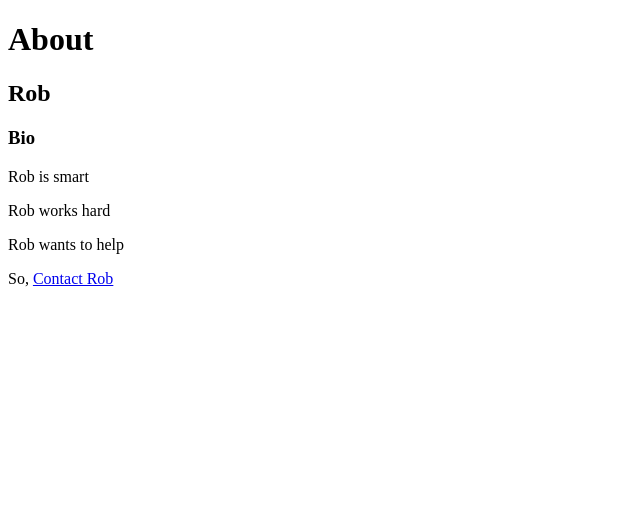
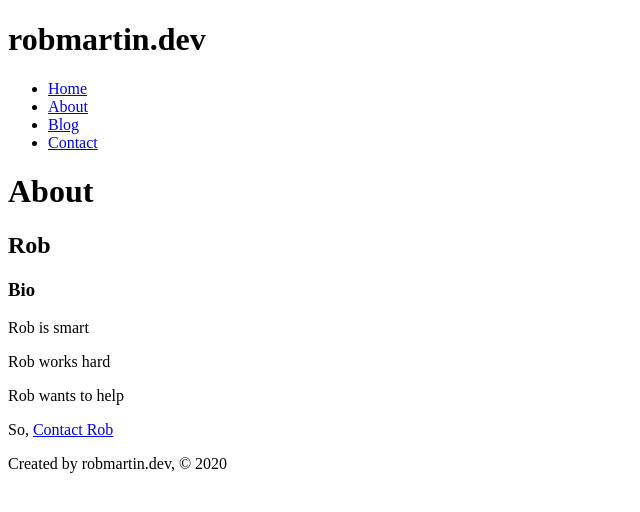
Before and after one commit to remrobem/gatsby-bootcamp, a Gatsby site: page /about in a window 1280 px wide. Shown: the whole page, without its empty margins (0-640 px from the left). Built offline with nearby package versions, Linux system fonts and the light colour scheme; Gatsby itself is replaced by a stand-in of ours.

Commit message:
added basic links

```diff
--- /dev/null
+++ b/src/components/footer.js
@@ -0,0 +1,13 @@
+import React from 'react'
+
+
+const Footer = () => {
+
+    return (
+      <footer>
+          <p>Created by robmartin.dev, © 2020</p>
+      </footer>
+    )
+}
+
+export default Footer
--- /dev/null
+++ b/src/components/header.js
@@ -0,0 +1,29 @@
+import React from 'react'
+import { Link } from 'gatsby'
+
+const Header = () => {
+
+    return (
+        <header>
+            <h1>robmartin.dev</h1>
+            <nav>
+                <ul>
+                    <li>
+                        <Link to='/'> Home </Link>
+                    </li>
+                    <li>
+                        <Link to='/about'> About </Link>
+                    </li>
+                    <li>
+                        <Link to='/blog'> Blog </Link>
+                    </li>
+                    <li>
+                        <Link to='/contact'> Contact </Link>
+                    </li>
+                </ul>
+            </nav>
+        </header>
+    )
+}
+
+export default Header
--- a/src/pages/about.js
+++ b/src/pages/about.js
@@ -1,9 +1,12 @@
 import React from 'react'
 import { Link } from 'gatsby'
+import Header from '../components/header'
+import Footer from '../components/footer'
 
 const AboutPage = () => {
     return (
         <div>
+            <Header />
             <h1>About</h1>
             <h2>Rob</h2>
             <h3>Bio</h3>
@@ -11,6 +14,7 @@
             <p>Rob works hard</p>
             <p>Rob wants to help</p>
             <p>So, <Link to='/contact'>Contact Rob</Link></p>
+            <Footer />
         </div>
     )
 }
--- a/src/pages/blog.js
+++ b/src/pages/blog.js
@@ -1,11 +1,16 @@
 import React from 'react'
+
+import Header from '../components/header'
+import Footer from '../components/footer'
 
 const BlogPage = () => {
 
     return (
         <div>
+            <Header />
             <h1>BLOGS</h1>
             <p>posts will show up here</p>
+            <Footer />
         </div>
     )
 }
--- a/src/pages/contact.js
+++ b/src/pages/contact.js
@@ -1,14 +1,20 @@
 import React from 'react'
+import Header from '../components/header'
+import Footer from '../components/footer'
 
 const ContactPage = () => {
     return (
         <div>
+            <Header />
             <h1>Contact</h1>
             <p>rob@robmartin.dev</p>
             <p>222-333-4444</p>
             <a href='https://twitter.com/remrobem' target='_blank'>@remrobem</a>
+            <Footer />
         </div>
+
     )
+
 }
 
 export default ContactPage
--- a/src/pages/index.js
+++ b/src/pages/index.js
@@ -1,16 +1,20 @@
 import React from 'react'
 import { Link } from 'gatsby'
+
+import Header from '../components/header'
+import Footer from '../components/footer'
 
 const IndexPage = () => {
 
   return (
     <div>
+      <Header />
       <h1>Hey</h1>
       <h2>
         I'm Rob.
       </h2>
       <p>Need a developer? <Link to='/contact'>Contact Me</Link> </p>
-
+      <Footer />
     </div>
   )
 }
```
